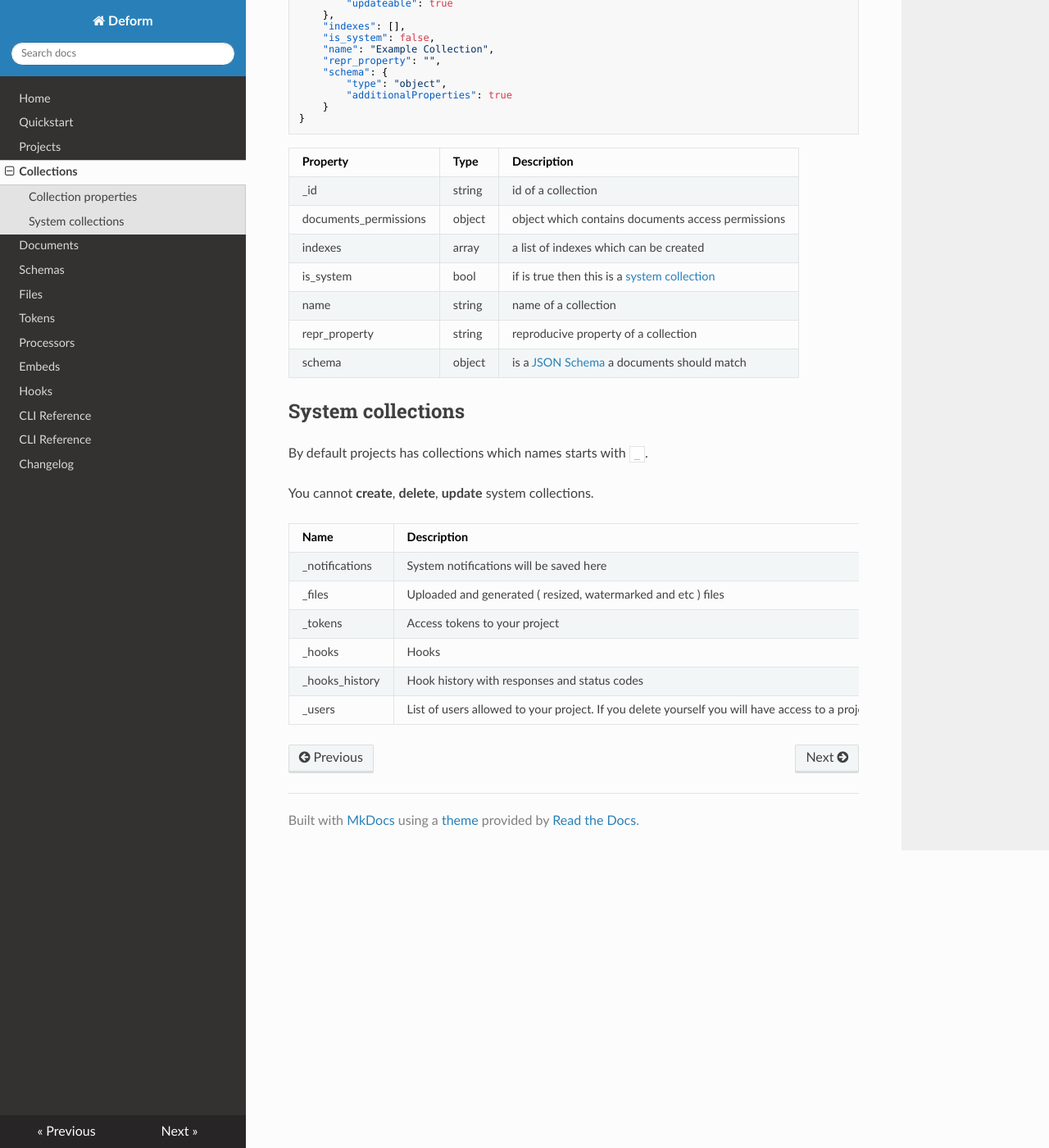
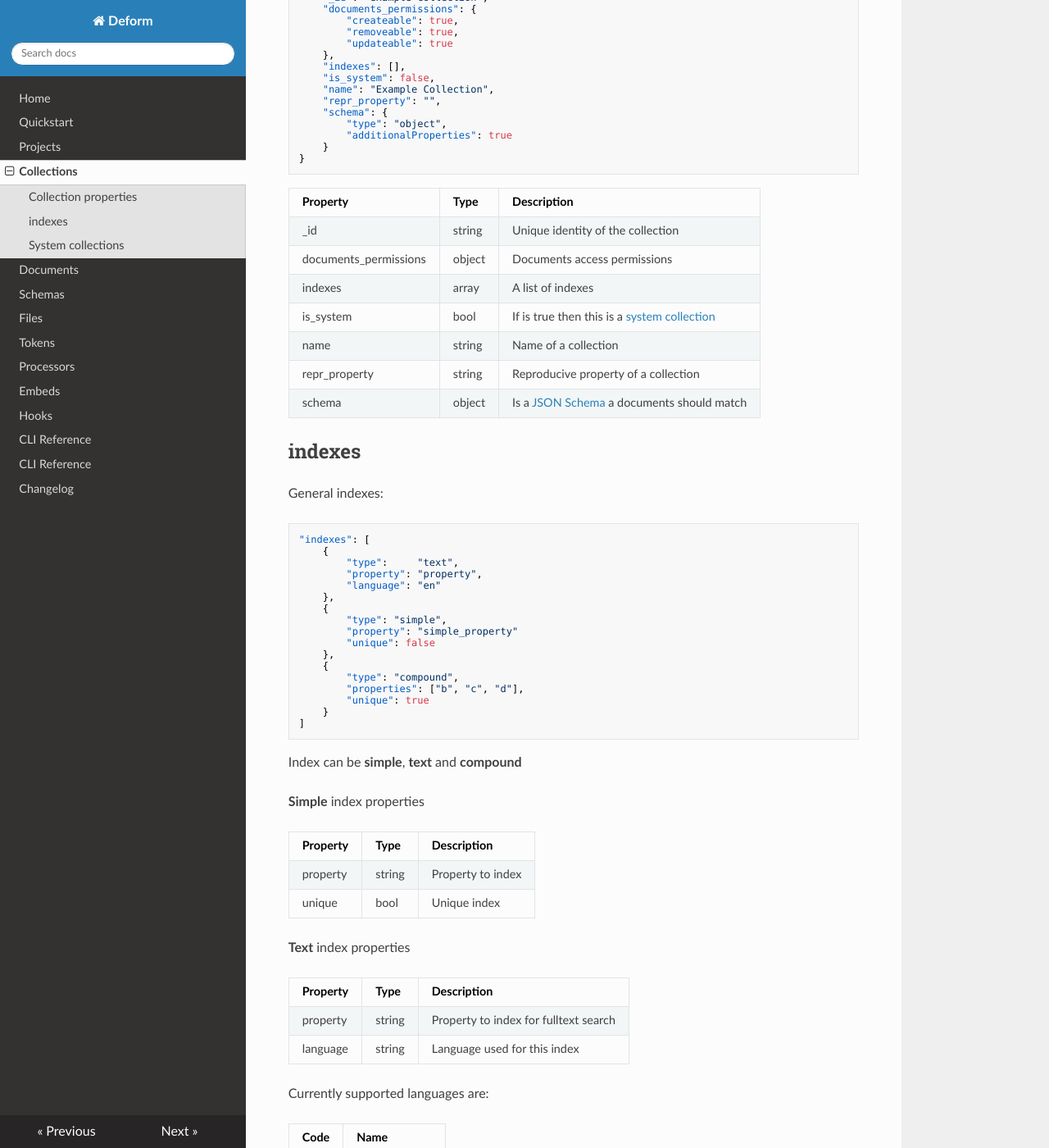
Before and after one commit to deformio/docs, an MkDocs documentation site: the page built from docs/collections.md, in a window 1280 px wide and 1400 px high, scrolled down 398 px. Shown: the whole window at 82% size. Built offline with MkDocs 1.6.1, drawn with Linux system fonts in a browser that asks for light colours; nearby versions of some CDN libraries; old or Windows-style settings are respelled for this version of MkDocs; some of the changed text lies outside the part shown.

```diff
--- a/docs/collections.md
+++ b/docs/collections.md
@@ -1,8 +1,10 @@
 # Collections
 
-Collection is an entity which contains documents.
+Collection contains documents. It used to group, validate and process documents.
 
 ## Collection properties
+
+Response to `/api/collections/<collection_id>/`
 
 General collection looks like:
 
@@ -24,26 +26,100 @@ General collection looks like:
     }
 
 
-Property     | Type          | Description
------------- | ------------- | ------------
-_id                   | string | id of a collection
-documents_permissions | object | object which contains documents access permissions
-indexes               | array  | a list of indexes which can be created
-is_system             | bool   | if is true then this is a [system collection](/collections/#system-collections)
-name                  | string | name of a collection
-repr_property         | string | reproducive property of a collection
-schema                | object | is a [JSON Schema](/schemas/) a documents should match
+Property              | Type          | Description
+--------------------- | ------------- | ------------
+_id                   | string        | Unique identity of the collection
+documents_permissions | object        | Documents access permissions
+indexes               | array         | A list of indexes
+is_system             | bool          | If is true then this is a [system collection](/collections/#system-collections)
+name                  | string        | Name of a collection
+repr_property         | string        | Reproducive property of a collection
+schema                | object        | Is a [JSON Schema](/schemas/) a documents should match
+
+
+## indexes
+
+General indexes:
+
+    "indexes": [
+        {
+            "type":     "text",
+            "property": "property",
+            "language": "en"
+        },
+        {
+            "type": "simple",
+            "property": "simple_property"
+            "unique": false
+        },
+        {
+            "type": "compound",
+            "properties": ["b", "c", "d"],
+            "unique": true
+        }
+    ]
+
+Index can be **simple**, **text** and **compound**
+
+**Simple** index properties
+
+Property  | Type       | Description
+--------- | ---------- | ------------
+property  | string     | Property to index
+unique    | bool       | Unique index
+
+**Text** index properties
+
+Property  | Type       | Description
+--------- | ---------- | ------------
+property  | string     | Property to index for fulltext search
+language  | string     | Language used for this index
+
+
+Currently supported languages are:
+
+Code   | Name
+:-----:|------
+da     |  danish
+nl     |  dutch
+en     |  english
+fi     |  finnish
+fr     |  french
+de     |  german
+hu     |  hungarian
+it     |  italian
+nb     |  norwegian
+pt     |  portuguese
+ro     |  romanian
+ru     |  russian
+es     |  spanish
+sv     |  swedish
+tr     |  turkish
+ara    | arabic
+prs    | dari
+pes    | iranian persian
+urd    | urdu
+zhs    | hans
+zht    | hant
+
+**Compound** index properties
+
+Property  | Type       | Description
+--------- | ---------- | ------------
+properties| array      | Properties included to index
+unique    | bool       | Unique index
+
 
 ## System collections
 
-By default projects has collections which names starts with `_`.
+Every project has a set of system collections. Their names start with `_` prefix
 
 You cannot **create**, **delete**, **update** system collections.
 
 Name           | Description
 -------------- | ------------
 _notifications | System notifications will be saved here
-_files         | Uploaded and generated ( resized, watermarked and etc ) files
+_files         | Uploaded and generated files
 _tokens        | Access tokens to your project
 _hooks         | Hooks
 _hooks_history | Hook history with responses and status codes
```
Also changed, not shown: docs/embeds.md (+1 -1 lines), docs/hooks.md (+7 -5 lines), docs/projects.md (+13 -10 lines), docs/schemas.md (+7 -7 lines), docs/tokens.md (+81 -0 lines).
